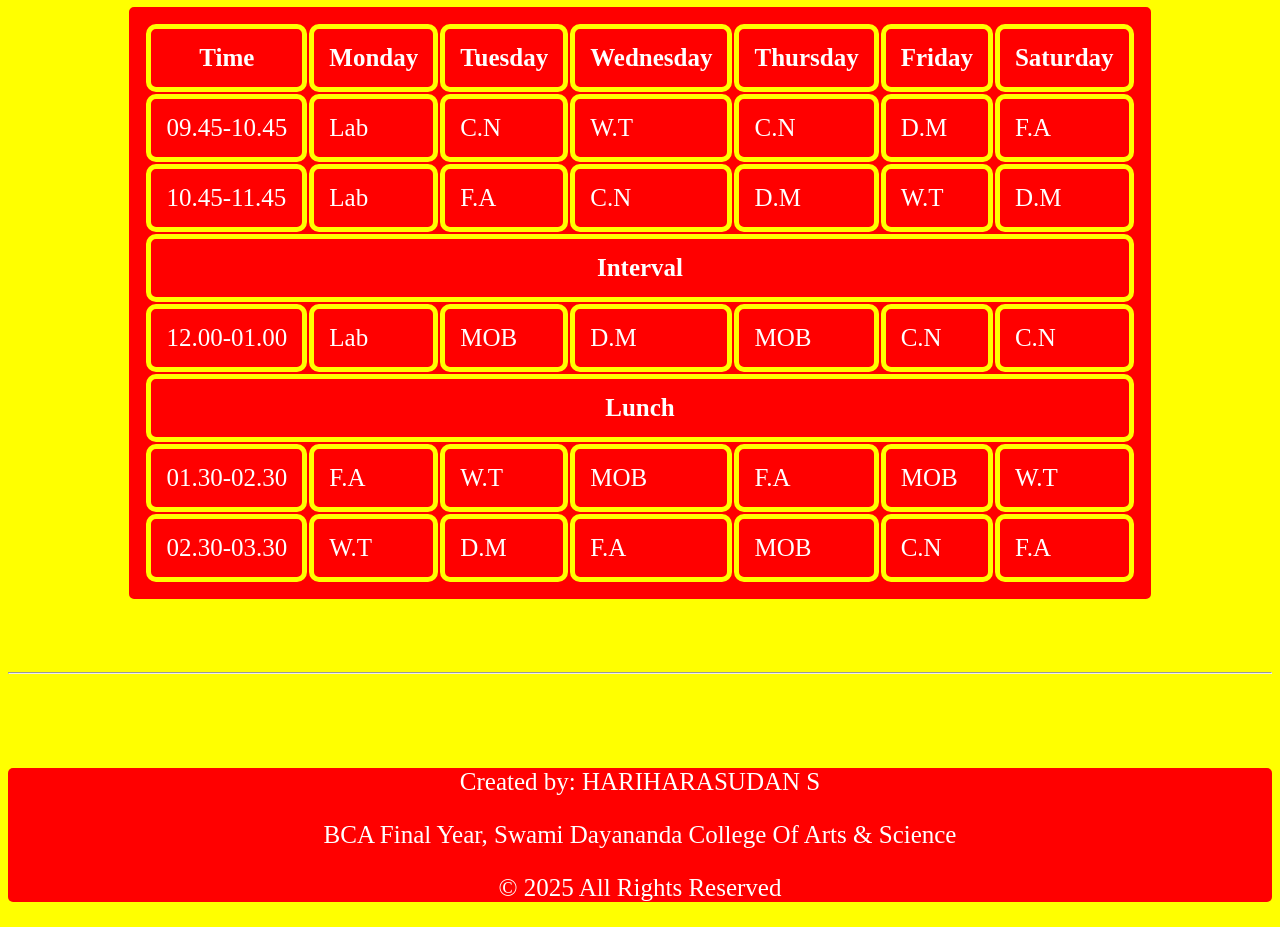
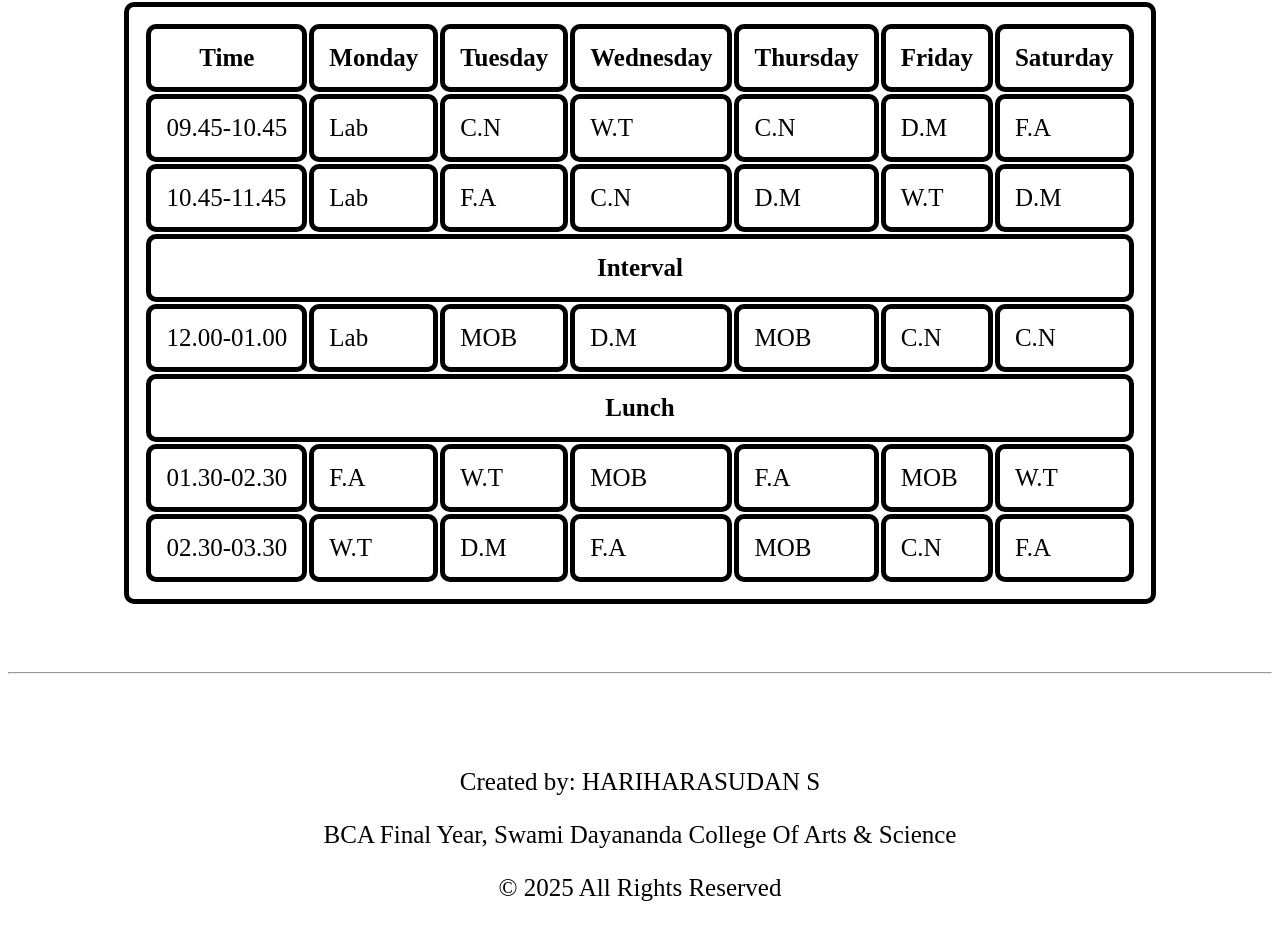
Before and after one commit to HARIHARASUDAN15/HTML_My_Projects, a plain HTML site: page Project1/index.html in a window 1280 px wide. Shown: the part 199-1126 px from the top of the page. Drawn offline with Linux system fonts and the light colour scheme.

Commit message:
Updated file

```diff
--- a/Project1/index.html
+++ b/Project1/index.html
@@ -5,15 +5,10 @@
     <meta name="viewport" content="width=device-width, initial-scale=1.0">
     <title>My College Timetable</title>
     <style>
-        body{
-            background-color: yellow;
-        }
         table,th,td{
-            border: 5px solid yellow;
+            border: 5px solid black;
             border-collapse: separate;
             padding: 15px;
-            background-color: red;
-            color: white;
             border-radius: 10px;
         }
 
@@ -23,9 +18,7 @@
         }
 
         .container{
-            background-color: red;
             text-align: center;
-            color: white;
             border-radius: 5px;
         }
 
```
